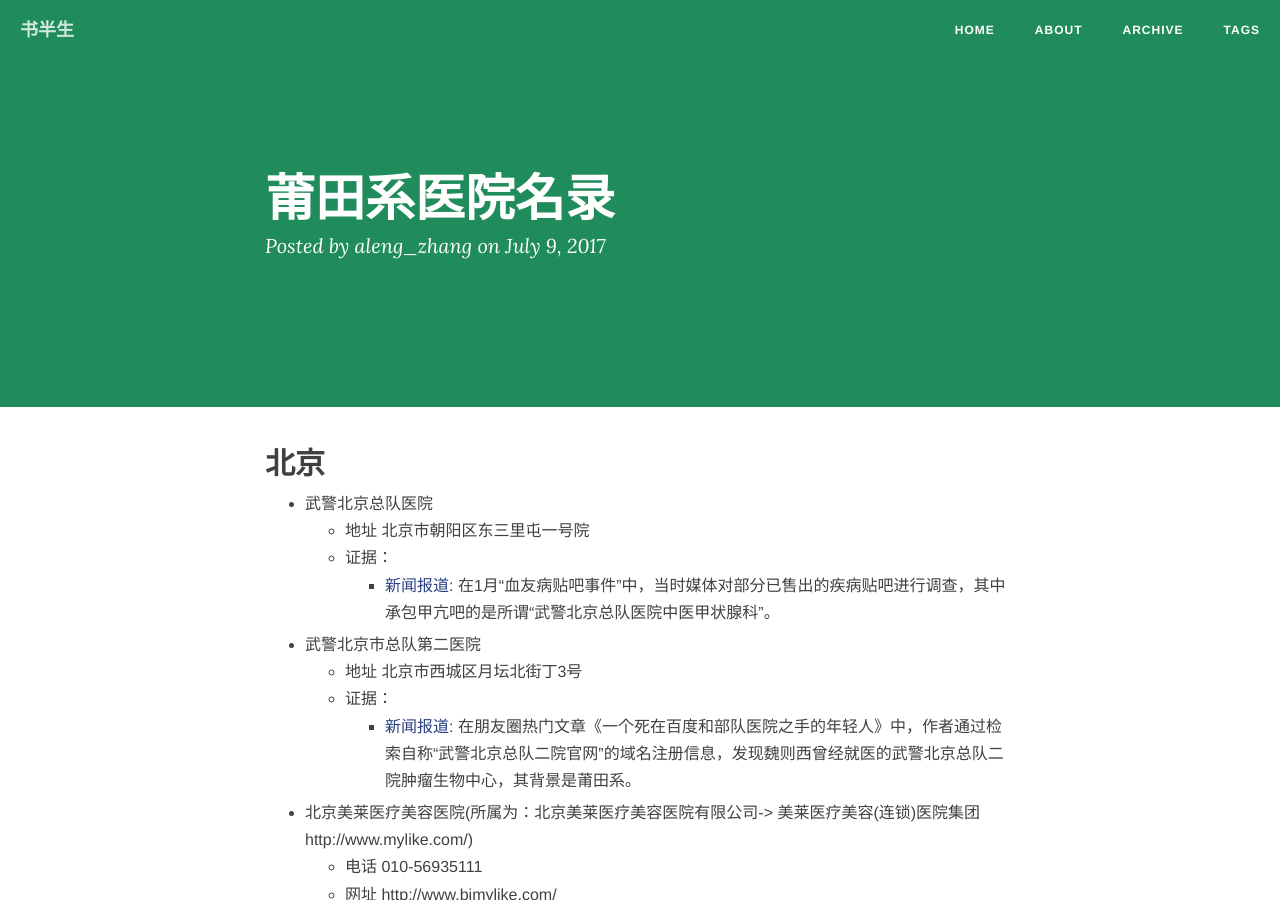
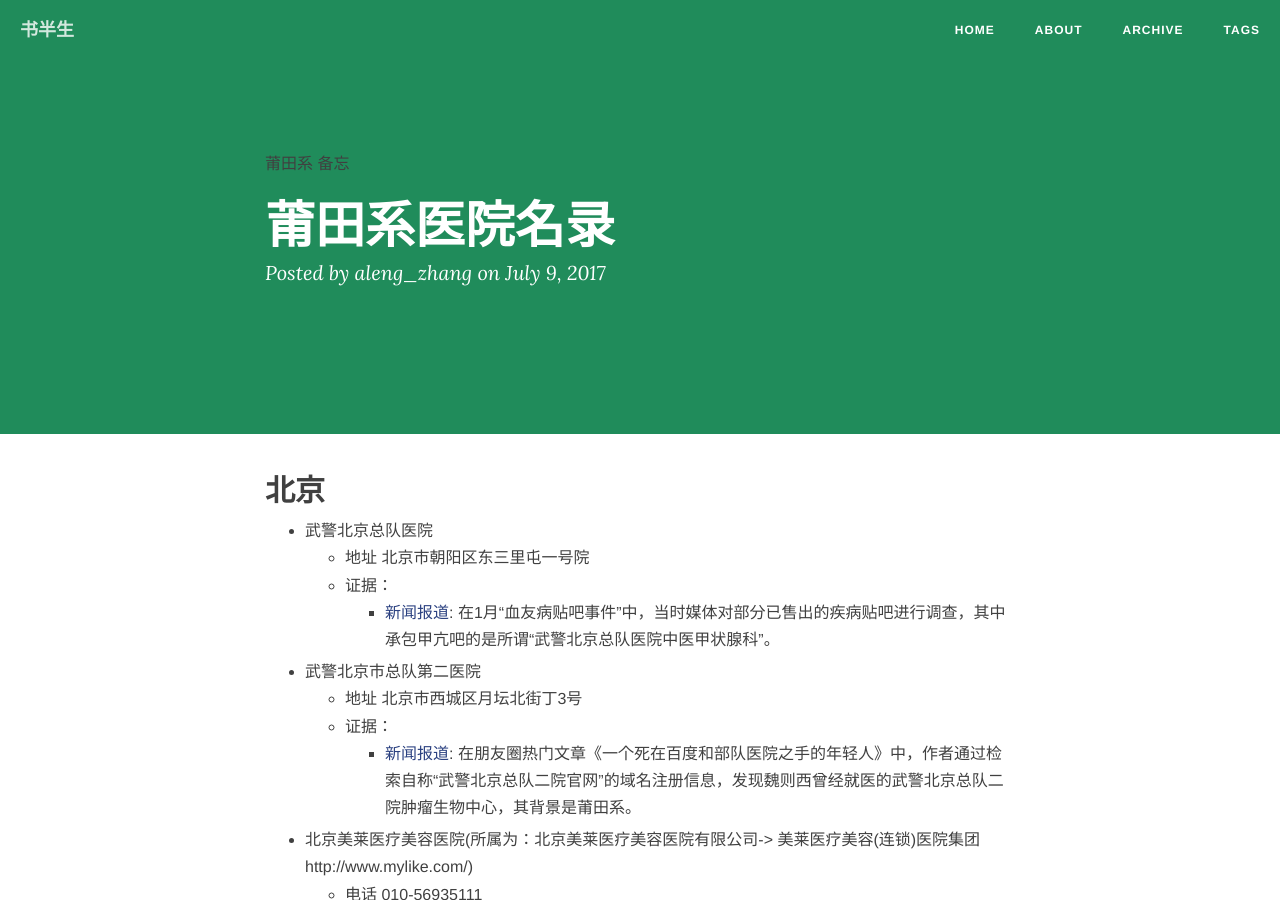
Before and after one commit to aleng-zhang/Blog, a Jekyll site: the page built from _posts/2017-07-09-莆田系医院名录.md, in a window 1280 px wide and 900 px high. Built offline with Jekyll 4.4.1, drawn with Linux system fonts in a browser that asks for light colours; nearby versions of some CDN libraries; comment, search, counter and statistics services are not loaded.

Commit message:
添加文章

```diff
--- a/_posts/2017-07-09-莆田系医院名录.md
+++ b/_posts/2017-07-09-莆田系医院名录.md
@@ -1,3 +1,10 @@
+---
+layout: post
+title: 莆田系医院名录
+date: 2017-7-09
+tags: [莆田系, 备忘]
+---
+
 ## 北京
 - 武警北京总队医院
     - 地址 北京市朝阳区东三里屯一号院
```
